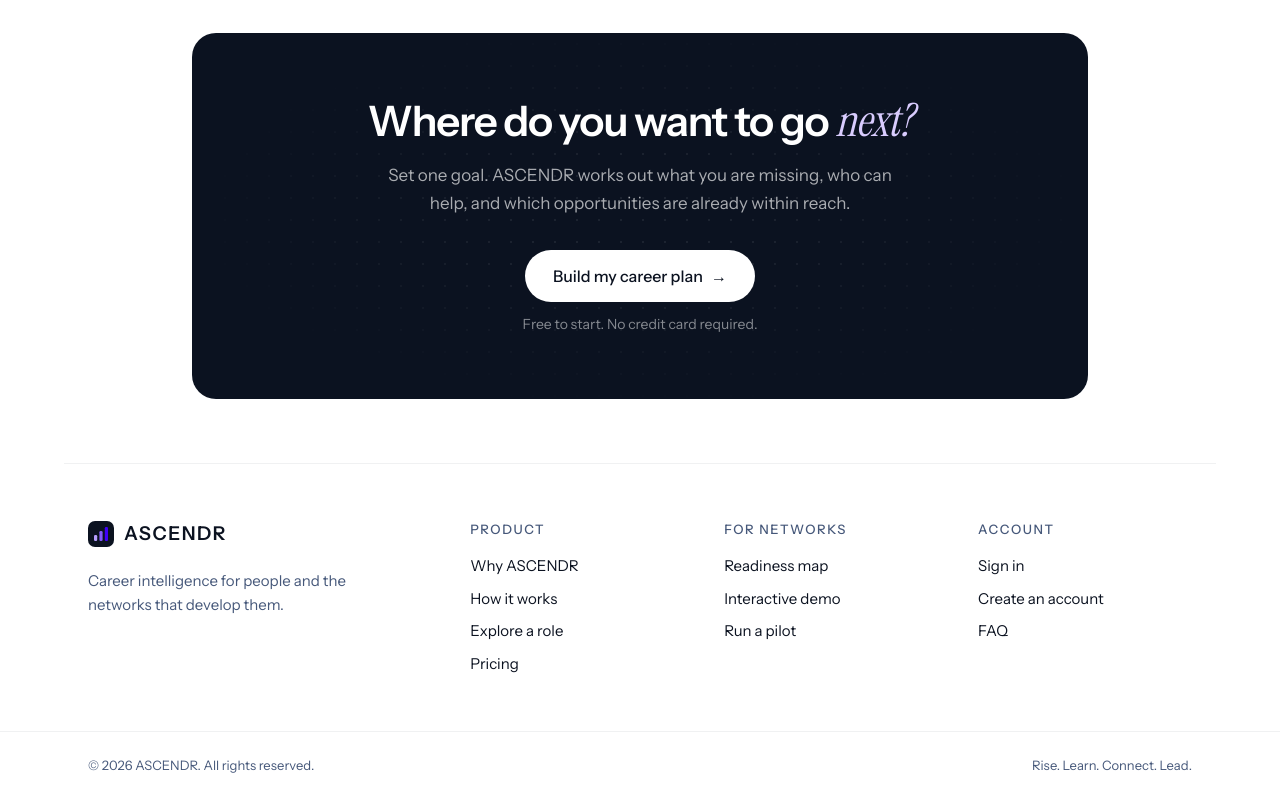
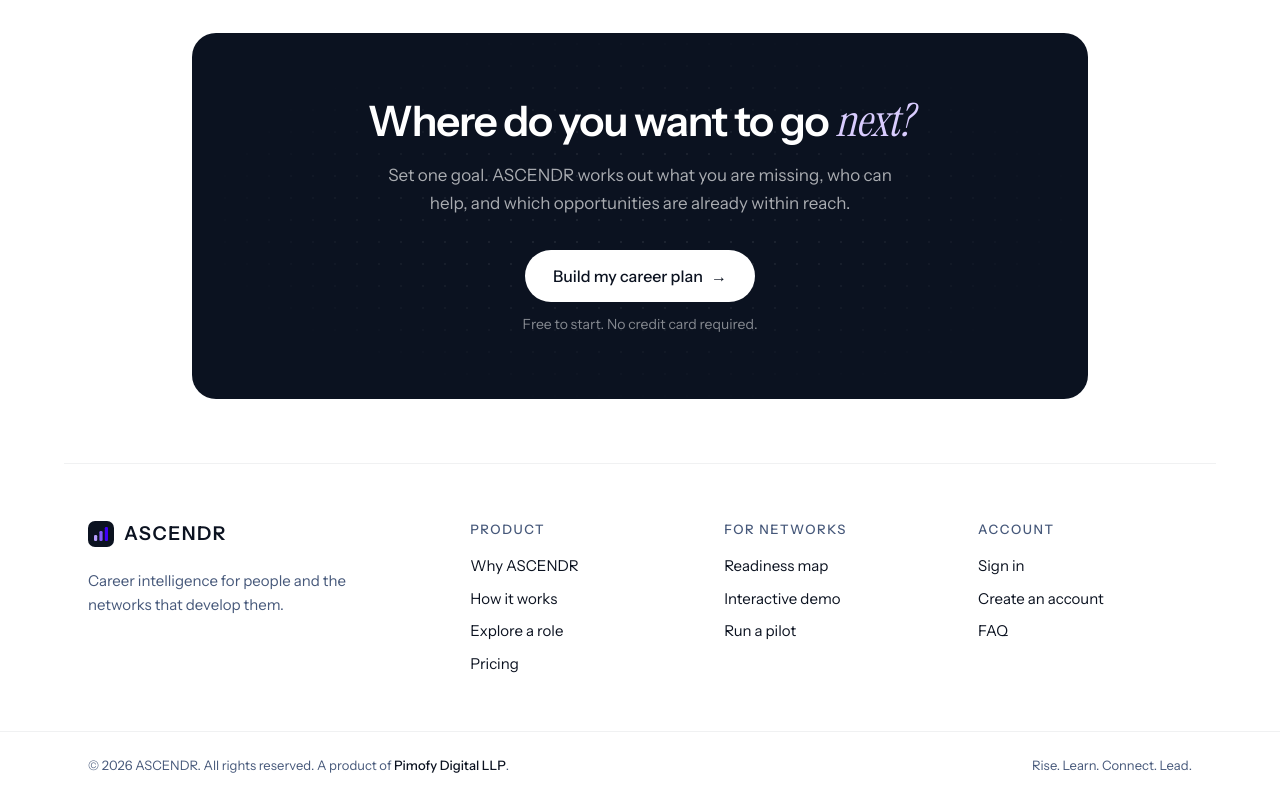
Before and after one commit to moselanto/ascendr, a Next.js app: page / in a window 1280 px wide. Shown: the part 5882-6682 px from the top of the page. Built offline with nearby package versions, Linux system fonts and the light colour scheme; no server answers; the database is empty.

Commit message:
feat(footer): credit Pimofy Digital LLP
Bottom line now reads "© <year> ASCENDR. All rights reserved. A product of
Pimofy Digital LLP." with a link to https://pimofydigital.com/ (opens in a
new tab).

```diff
--- a/src/components/home/SiteFooter.tsx
+++ b/src/components/home/SiteFooter.tsx
@@ -57,7 +57,18 @@
       </div>
       <div className="border-t border-ink/[0.06]">
         <div className="mx-auto flex max-w-6xl flex-col justify-between gap-2 px-6 py-6 text-[13px] text-text-secondary sm:flex-row">
-          <span>© {new Date().getFullYear()} ASCENDR. All rights reserved.</span>
+          <span>
+            © {new Date().getFullYear()} ASCENDR. All rights reserved. A product of{" "}
+            <a
+              href="https://pimofydigital.com/"
+              target="_blank"
+              rel="noopener noreferrer"
+              className="font-medium text-ink underline-offset-4 hover:text-brand-600 hover:underline"
+            >
+              Pimofy Digital LLP
+            </a>
+            .
+          </span>
           <span>Rise. Learn. Connect. Lead.</span>
         </div>
       </div>
```
